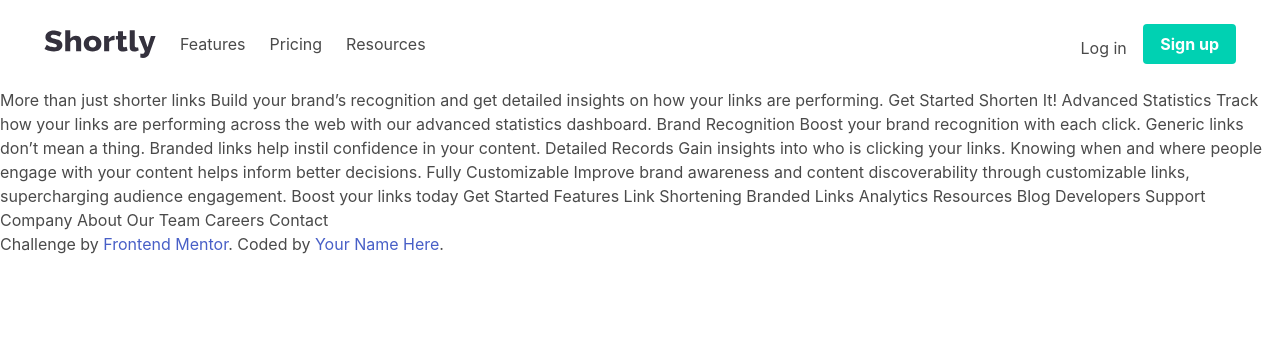
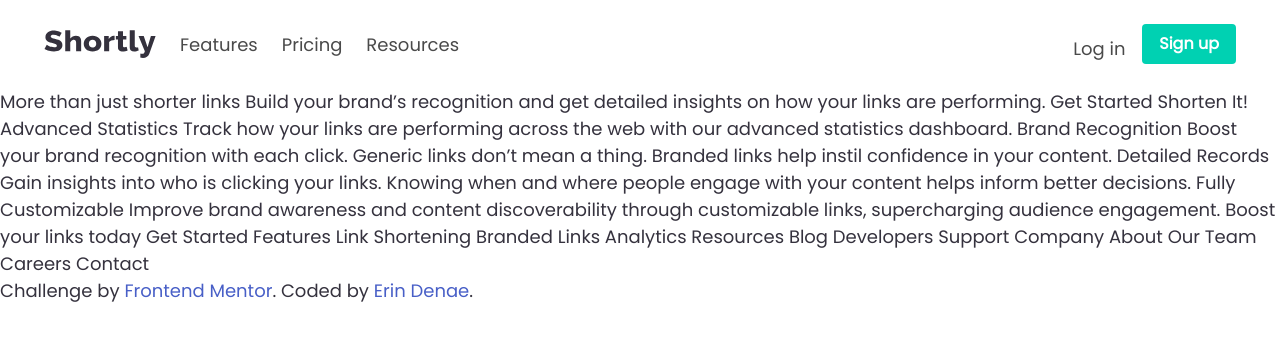
Before and after one commit to erindenae/apichallenge, an Angular app: page / in a window 1280 px wide. Shown: the top 340 px of the page. Built offline with nearby package versions, Linux system fonts and the light colour scheme.

Commit message:
add font info, update made by and link

```diff
--- a/src/app/app.component.html
+++ b/src/app/app.component.html
@@ -53,5 +53,5 @@
 
   <div class="attribution">
     Challenge by <a href="https://www.frontendmentor.io?ref=challenge" target="_blank">Frontend Mentor</a>.
-    Coded by <a href="#">Your Name Here</a>.
+    Coded by <a href="https://github.com/erindenae/apichallenge">Erin Denae</a>.
   </div>
--- a/src/assets/scss/font.scss
+++ b/src/assets/scss/font.scss
@@ -0,0 +1,8 @@
+@import url('https://fonts.googleapis.com/css?family=Poppins&display=swap');
+
+body {
+    font-family: 'Poppins',sans-serif;
+    font-weight: 500;
+    color: $veryDarkBlue;
+    font-size: 18px;
+}
```
